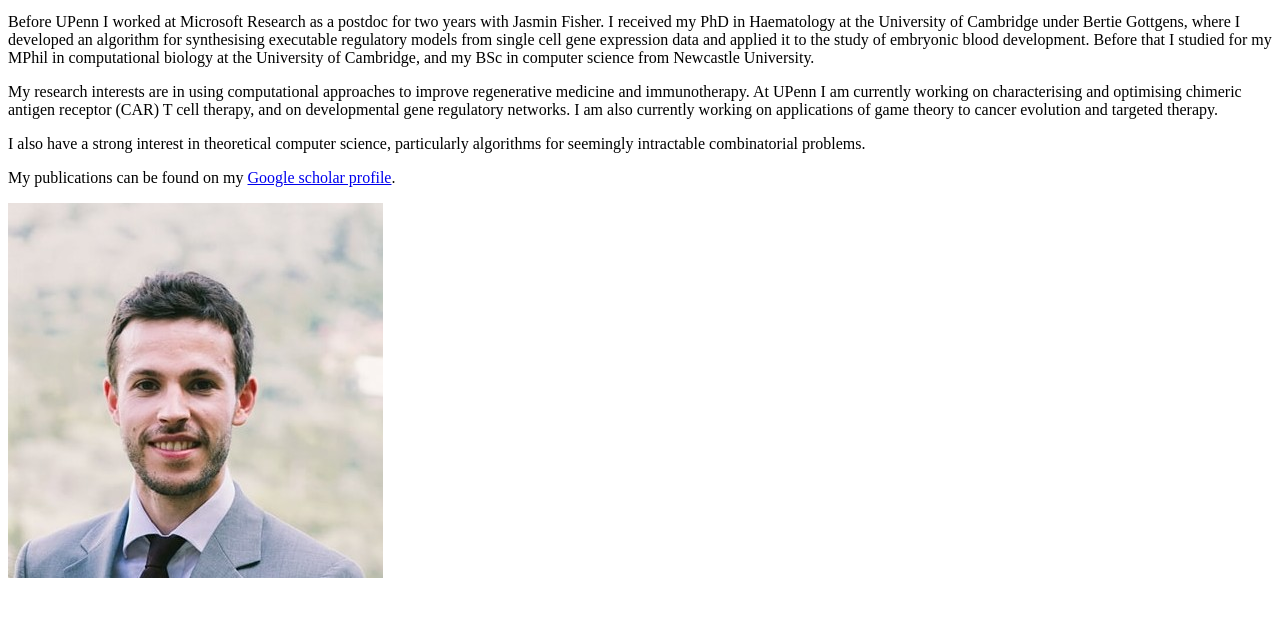
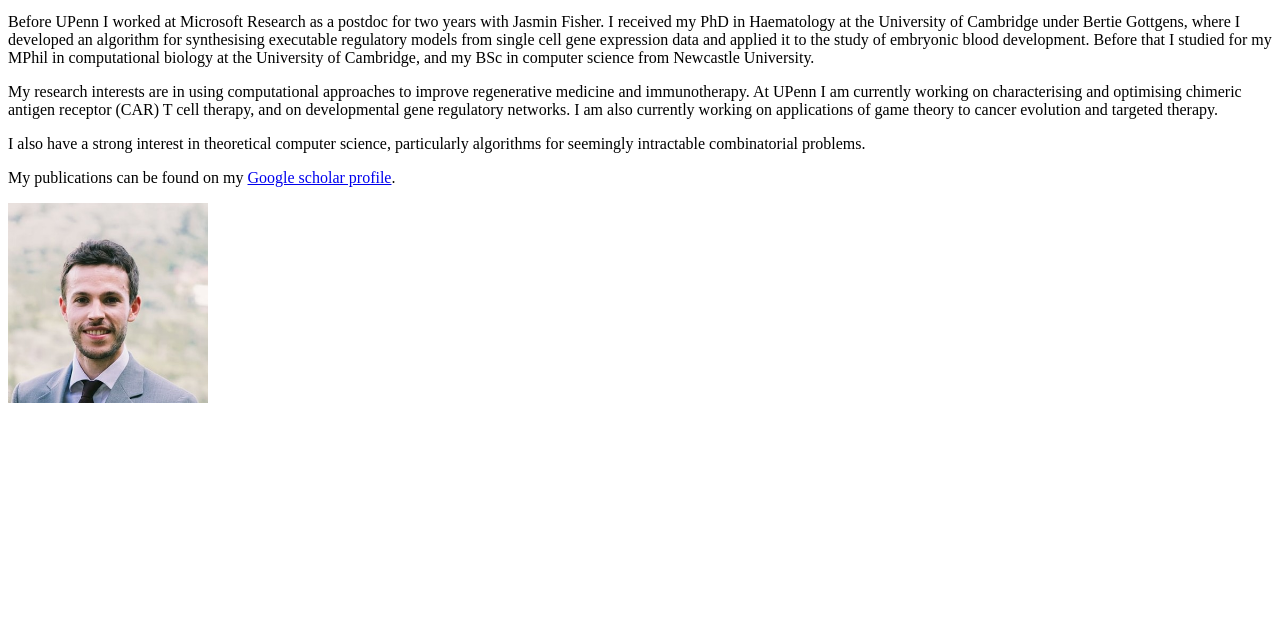
Before and after one commit to swoodhouse/swoodhouse.github.io, a plain HTML site: page index.html in a window 1280 px wide. Shown: the part 101-718 px from the top of the page. Drawn offline with Linux system fonts and the light colour scheme.

Commit message:
Update index.html

```diff
--- a/index.html
+++ b/index.html
@@ -11,6 +11,6 @@
   <p>My research interests are in using computational approaches to improve regenerative medicine and immunotherapy. At UPenn I am currently working on characterising and optimising chimeric antigen receptor (CAR) T cell therapy, and on developmental gene regulatory networks. I am also currently working on applications of game theory to cancer evolution and targeted therapy.</p>
   <p>I also have a strong interest in theoretical computer science, particularly algorithms for seemingly intractable combinatorial problems.</p>
   <p>My publications can be found on my <a href="https://scholar.google.co.uk/citations?user=RtaI3XUAAAAJ">Google scholar profile</a>.</p>
-  <img src="pic.jpg" />
+  <img src="pic.jpg" width=200 />
 </body>
 </html>
```
